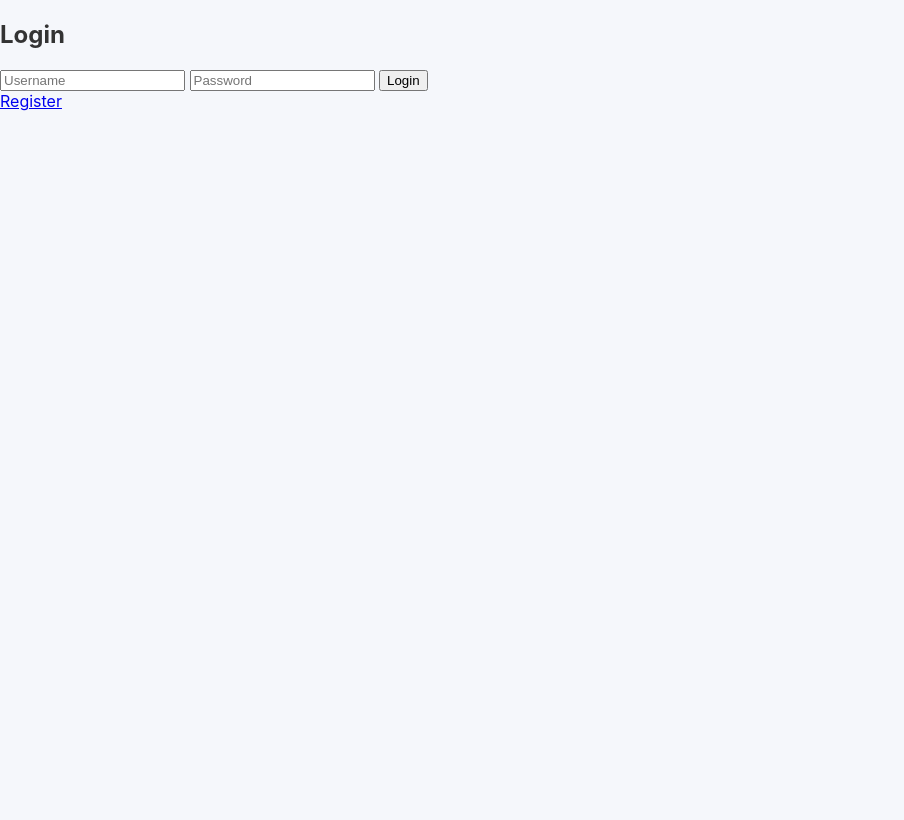
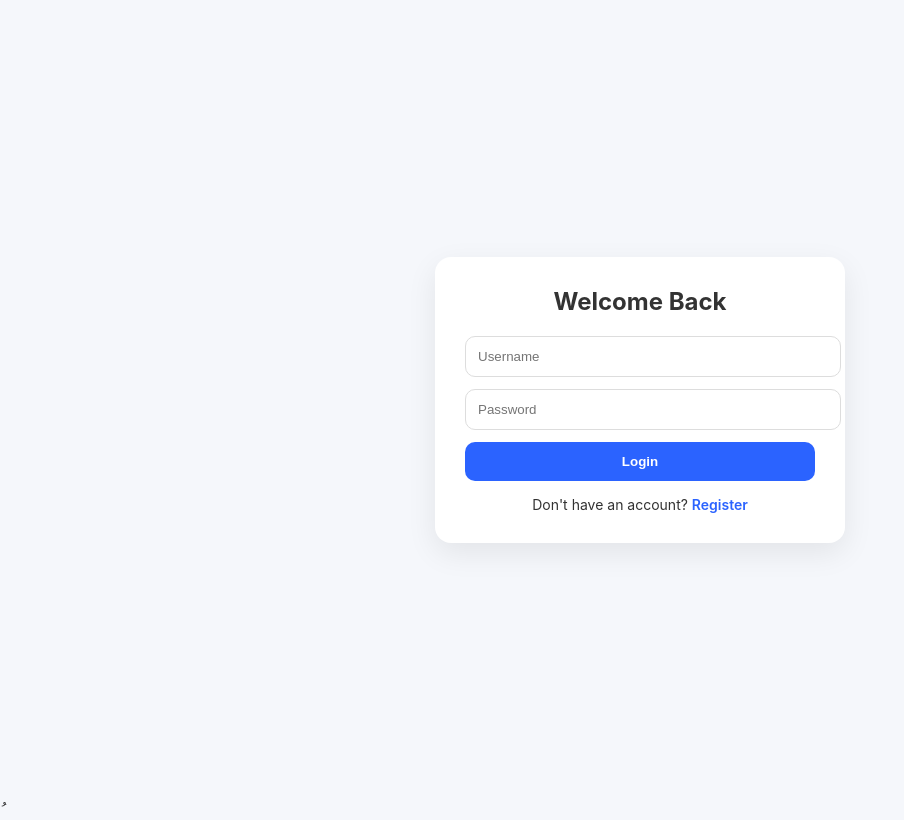
Before and after one commit to nazaninattr/TaskMaster, a Flask app: page /login in a window 1280 px wide. Shown: the whole page, without its empty margins (0-904 px from the left). Before the commit the page ends 111 px from the top, so only its background shows below. Run offline with Flask 3, Linux system fonts and the light colour scheme.

Commit message:
new login

```diff
--- a/app.py
+++ b/app.py
@@ -331,13 +331,13 @@ def telegram_webhook():
 
 
 
-@app.route("/resetdb")
-def resetdb():
-    db = get_db()
-    db.execute("DELETE FROM tasks")
-    db.execute("DELETE FROM users")
-    db.commit()
-    return "Database cleared!"
+# @app.route("/resetdb")
+# def resetdb():
+#     db = get_db()
+#     db.execute("DELETE FROM tasks")
+#     db.execute("DELETE FROM users")
+#     db.commit()
+#     return "Database cleared!"
 
 
 
--- a/templates/login.html
+++ b/templates/login.html
@@ -1,10 +1,77 @@
-{% extends "layout.html" %}
-{% block body %}
-<h2>Login</h2>
-<form action="/login" method="post">
-    <input name="username" placeholder="Username" required>
-    <input name="password" placeholder="Password" type="password" required>
-    <button type="submit">Login</button>
-</form>
-<a href="/register">Register</a>
-{% endblock %}
+<!DOCTYPE html>
+<html lang="en">
+<head>
+    <meta charset="UTF-8">
+    <title>Login - TaskMaster</title>
+    <link rel="stylesheet" href="{{ url_for('static', filename='styles.css') }}">
+    <style>
+        .auth-wrapper{
+            height:100vh;
+            display:flex;
+            justify-content:center;
+            align-items:center;
+        }
+        .auth-card{
+            width:350px;
+            background:white;
+            padding:30px;
+            border-radius:16px;
+            box-shadow:0 10px 30px rgba(0,0,0,0.08);
+        }
+        .auth-card h2{
+            margin-top:0;
+            text-align:center;
+        }
+        .auth-card input{
+            width:100%;
+            padding:12px;
+            margin-bottom:12px;
+            border-radius:10px;
+            border:1px solid #ddd;
+        }
+        .auth-card button{
+            width:100%;
+            padding:12px;
+            border:none;
+            border-radius:10px;
+            background:#2b63ff;
+            color:white;
+            font-weight:600;
+            display:flex;
+            justify-content:center;
+            align-items:center;
+            cursor:pointer;
+        }
+        .auth-footer{
+            margin-top:15px;
+            text-align:center;
+            font-size:14px;
+        }
+        .auth-footer a{
+            color:#2b63ff;
+            text-decoration:none;
+            font-weight:600;
+        }
+    </style>
+</head>
+<body>
+
+<div class="auth-wrapper">
+    <form class="auth-card" method="POST">
+        <h2>Welcome Back</h2>
+
+        <input name="username" placeholder="Username" required>
+        <input name="password" type="password" placeholder="Password" required>
+
+        <button type="submit">Login</button>
+
+        <div class="auth-footer">
+            Don't have an account?
+            <a href="/register">Register</a>
+        </div>
+    </form>
+</div>
+
+</body>
+</html>
+ُ
```
Also changed, not shown: templates/register.html (+77 -10 lines), tasks.db, 2 other files.
